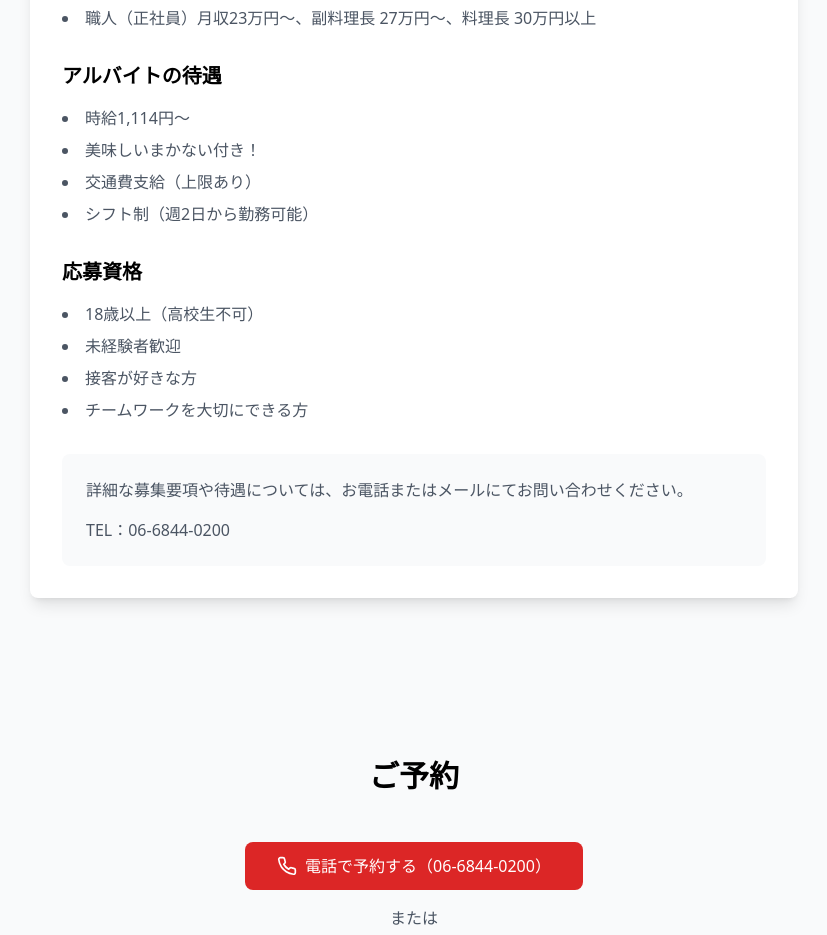
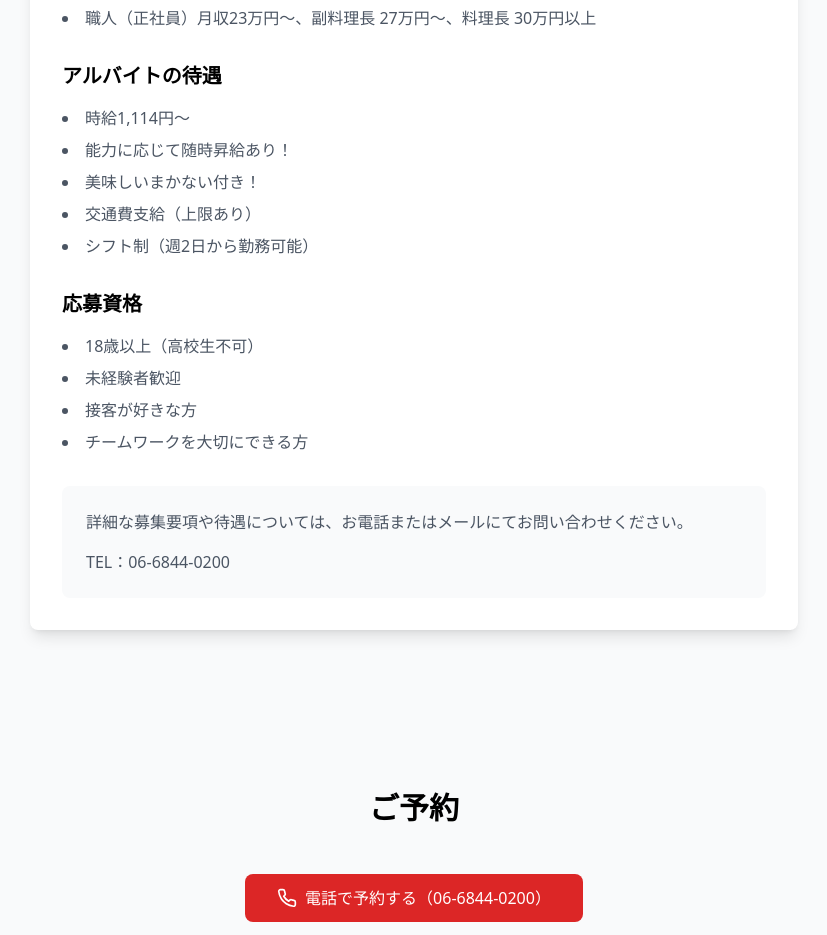
Before and after one commit to CWS202410/takamihomepage, a React (Vite) app: page / in a window 1280 px wide. Shown: the part 4800-5735 px from the top of the page, without its empty margins (226-1053 px from the left). Built offline with nearby package versions, Linux system fonts and the light colour scheme; what @cloudinary/url-gen would draw is missing.

Commit message:
ホームページの更新内容を説明するメッセージ

```diff
--- a/src/components/Careers.tsx
+++ b/src/components/Careers.tsx
@@ -21,6 +21,7 @@ export function Careers() {
             <h3 className="text-xl font-bold mb-4">アルバイトの待遇</h3>
             <ul className="list-disc list-inside mb-8 text-gray-600 space-y-2">
               <li>時給1,114円〜</li>
+              <li>能力に応じて随時昇給あり！</li>
               <li>美味しいまかない付き！</li>
               <li>交通費支給（上限あり）</li>
               <li>シフト制（週2日から勤務可能）</li>
```
Also changed, not shown: 2 other files (tests, documents, lock files or other folders).
